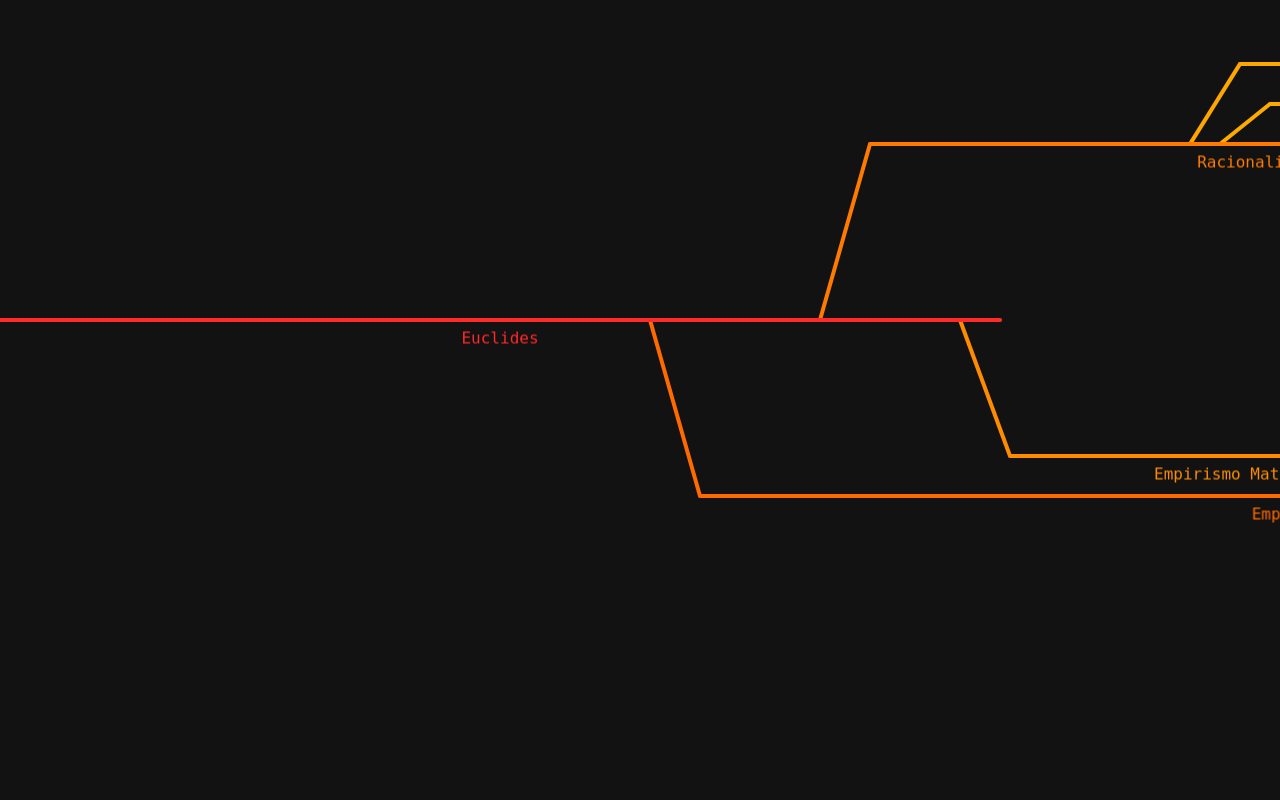
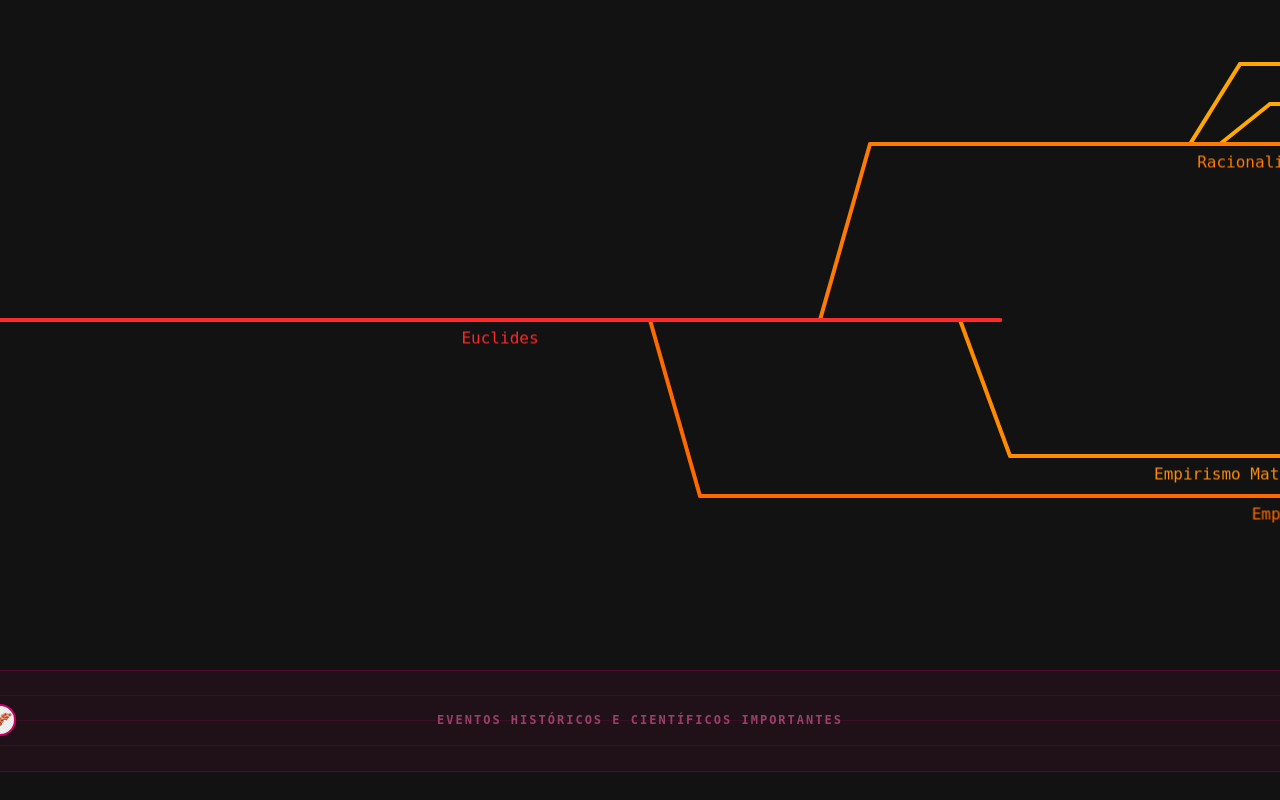
Before and after one commit to Vitinholiv/FilosofiaDaCiencia, a Flask app: page / in a window 1280 px wide. Run offline with Flask 3, Linux system fonts and the light colour scheme; some libraries are stand-ins or nearby versions.

Commit message:
feat: faixa de eventos historicos e cientificos

```diff
--- a/app.py
+++ b/app.py
@@ -222,9 +222,20 @@ def visualization_data():
         ]'''
 
     events = [
-
+        (1550, 0, "static/img/bacon.png", "CEO Do Bacon", "O CEO do Bacon Nasceu e Dominou o Mundo Inteiro", "#cc0066"),
+        (1710, -25, "static/img/bacon.png", "CEO Do Bacon 2", "O CEO do Bacon Nasceu e Dominou o Mundo Inteiro", "#cc0066"),
+        (1720, 0, "static/img/bacon.png", "CEO Do Bacon 3", "O CEO do Bacon Nasceu e Dominou o Mundo Inteiro", "#cc0066"),
+        (1730, 25, "static/img/bacon.png", "CEO Do Bacon 3", "O CEO do Bacon Nasceu e Dominou o Mundo Inteiro", "#cc0066"),
+        (2076, 0, "static/img/bacon.png", "CEO Do Bacon 4", "O CEO do Bacon Nasceu e Dominou o Mundo Inteiro", "#cc0066"),
     ]
     #(-400, 0, "static/img/bacon.png", "CEO Do Bacon", "O CEO do Bacon Nasceu e Dominou o Mundo Inteiro", "#cc0066")
+
+    events_band_color = "#cc0066"
+    events_band_height = 100
+    events_band_text_color = "#e0669c"
+    events_band_font = "monospace"
+    events_band_staff = True        # opcional: aspecto de partitura (linhas horizontais suaves)
+    events_band_staff_lines = 3     # opcional: quantidade de linhas da "partitura"
 
     return {
         "philosophies": philosophies,
@@ -235,7 +246,13 @@ def visualization_data():
         "influences": influences,
         "adepts": adepts,
         "oppositions": oppositions,
-        "events": events
+        "events": events,
+        "events_band_color": events_band_color,
+        "events_band_height": events_band_height,
+        "events_band_text_color": events_band_text_color,
+        "events_band_font": events_band_font,
+        "events_band_staff": events_band_staff,
+        "events_band_staff_lines": events_band_staff_lines
     }
 
 @app.route('/')
--- a/render.py
+++ b/render.py
@@ -497,5 +497,12 @@ def build_timeline_elements(data):
         "total_width": total_width,
         "total_height": total_height,
         "min_year": min_year,
-        "scale_x": scale_x
+        "scale_x": scale_x,
+        "events_center": events_center,
+        "events_band_color": data.get("events_band_color", "#cc0066"),
+        "events_band_height": data.get("events_band_height", 70),
+        "events_band_text_color": data.get("events_band_text_color", "#e0669c"),
+        "events_band_font": data.get("events_band_font", "monospace"),
+        "events_band_staff": data.get("events_band_staff", False),
+        "events_band_staff_lines": data.get("events_band_staff_lines", 5)
     }
--- a/static/css/base.css
+++ b/static/css/base.css
@@ -56,3 +56,38 @@ body {
     text-align: center;
     white-space: nowrap;
 }
+
+/* Faixa da Região de Eventos Históricos */
+
+.events-band {
+    position: absolute;
+    left: 0;
+    z-index: 0;
+    pointer-events: none; /* nunca intercepta cliques nos eventos */
+}
+
+.events-band-staff-line {
+    position: absolute;
+    left: 0;
+    height: 1px;
+    z-index: 0;
+    pointer-events: none; /* puramente decorativa, tal como a faixa */
+}
+
+.events-band-label {
+    position: fixed;
+    left: 50%;
+    transform: translate(-50%, -50%); /* sempre centralizado na tela, na altura da faixa */
+    display: inline-block;
+    font-size: 12px;
+    font-weight: bold;
+    letter-spacing: 2px;
+    text-transform: uppercase;
+    white-space: nowrap;
+    z-index: 2;
+    pointer-events: none; /* texto puramente visual, translúcido */
+
+    /* Cor e fonte modularizadas: definidas via JS a partir da config do backend */
+    color: var(--events-band-label-color, #e0669c);
+    font-family: var(--events-band-label-font, monospace);
+}
--- a/static/js/timeline.js
+++ b/static/js/timeline.js
@@ -1,4 +1,14 @@
 import { cyStyles } from '../css/cy_styles.js';
+
+/** Converte cor hex (#rrggbb) em rgba com alpha ajustável. */
+function hexToRgba(hex, alpha) {
+    const clean = hex.replace('#', '');
+    const r = parseInt(clean.substring(0, 2), 16);
+    const g = parseInt(clean.substring(2, 4), 16);
+    const b = parseInt(clean.substring(4, 6), 16);
+    return `rgba(${r}, ${g}, ${b}, ${alpha})`;
+}
+
 export const TimelineApp = {
     cy: null,
     wrapper: null,
@@ -122,6 +132,51 @@ export const TimelineApp = {
             });
         }
 
+        // Faixa indicando a região dos eventos históricos
+        if(typeof data.events_center === 'number'){
+            const bandColor  = data.events_band_color      || '#cc0066';
+            const bandHeight = data.events_band_height      || 70;
+            const textColor  = data.events_band_text_color  || bandColor;
+            const textFont   = data.events_band_font        || 'monospace';
+            const bandY = data.events_center * scaleY;
+
+            // Faixa preenchida, levemente transparente, sem interceptar cliques
+            const band = document.createElement('div');
+            band.className = 'events-band';
+            band.style.top = `${bandY - bandHeight / 2}px`;
+            band.style.height = `${bandHeight}px`;
+            band.style.width = `${data.total_width}px`;
+            band.style.backgroundColor = hexToRgba(bandColor, 0.08);
+            band.style.borderTop = `1px solid ${hexToRgba(bandColor, 0.3)}`;
+            band.style.borderBottom = `1px solid ${hexToRgba(bandColor, 0.3)}`;
+
+            // Rótulo: sempre centralizado na tela, translúcido; cor e fonte modularizadas via CSS vars
+            const label = document.createElement('div');
+            label.className = 'events-band-label';
+            label.style.top = `${bandY}px`;
+            label.style.setProperty('--events-band-label-color', hexToRgba(textColor, 0.6));
+            label.style.setProperty('--events-band-label-font', textFont);
+            label.innerText = 'Eventos Históricos e Científicos Importantes';
+
+            this.wrapper.appendChild(band);
+            this.wrapper.appendChild(label);
+
+            // Aspecto de partitura (opcional): linhas horizontais suaves dentro da faixa
+            if(data.events_band_staff){
+                const staffLines = data.events_band_staff_lines || 5;
+                const spacing = bandHeight / (staffLines + 1);
+
+                for(let i = 1; i <= staffLines; i++){
+                    const staffLine = document.createElement('div');
+                    staffLine.className = 'events-band-staff-line';
+                    staffLine.style.top = `${bandY - bandHeight / 2 + spacing * i}px`;
+                    staffLine.style.width = `${data.total_width}px`;
+                    staffLine.style.backgroundColor = hexToRgba(bandColor, 0.15);
+                    this.wrapper.appendChild(staffLine);
+                }
+            }
+        }
+
         // Criação do grafo com passagem dos elementos já processados
         const cyContainer = document.createElement('div');
         cyContainer.id = 'cy';
```
